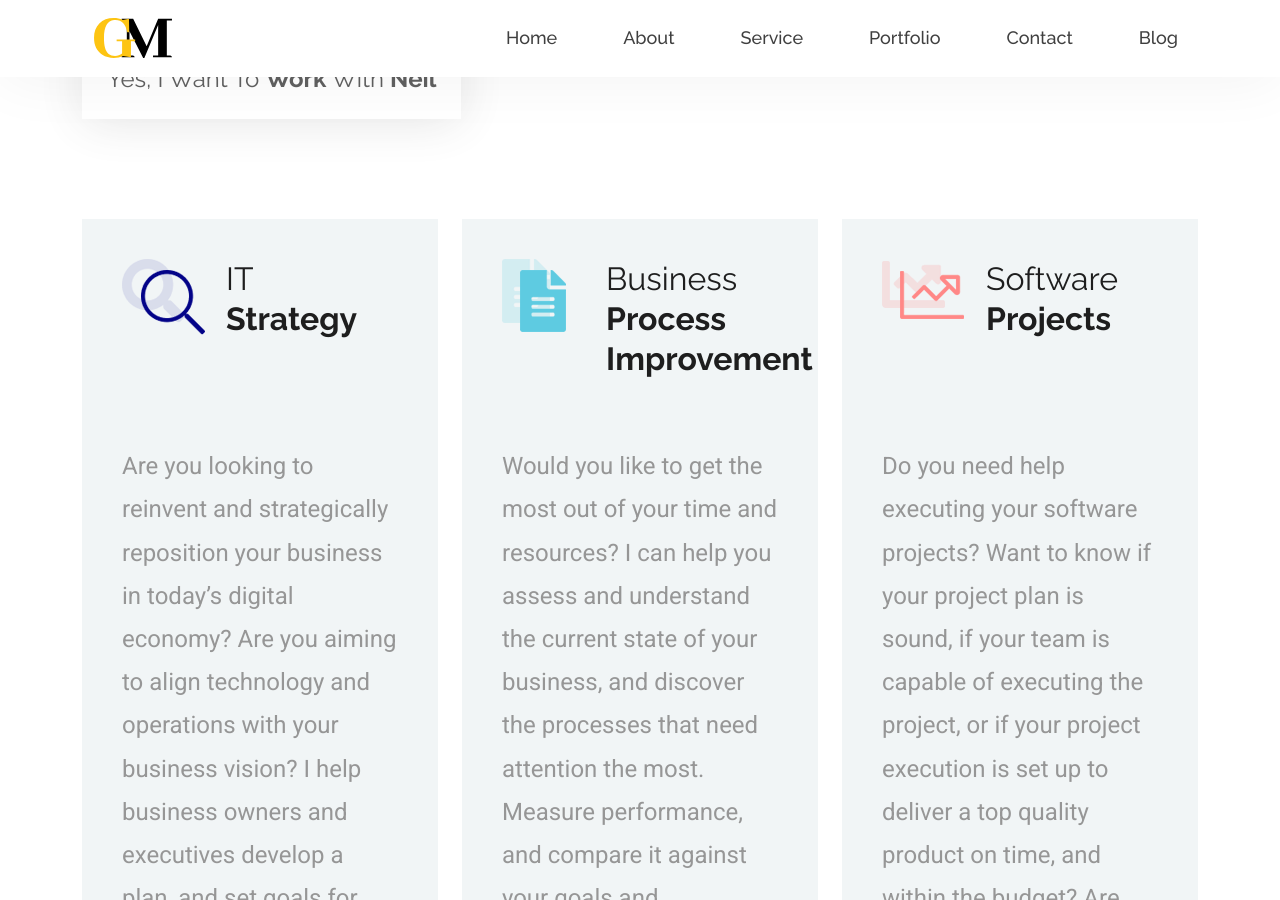
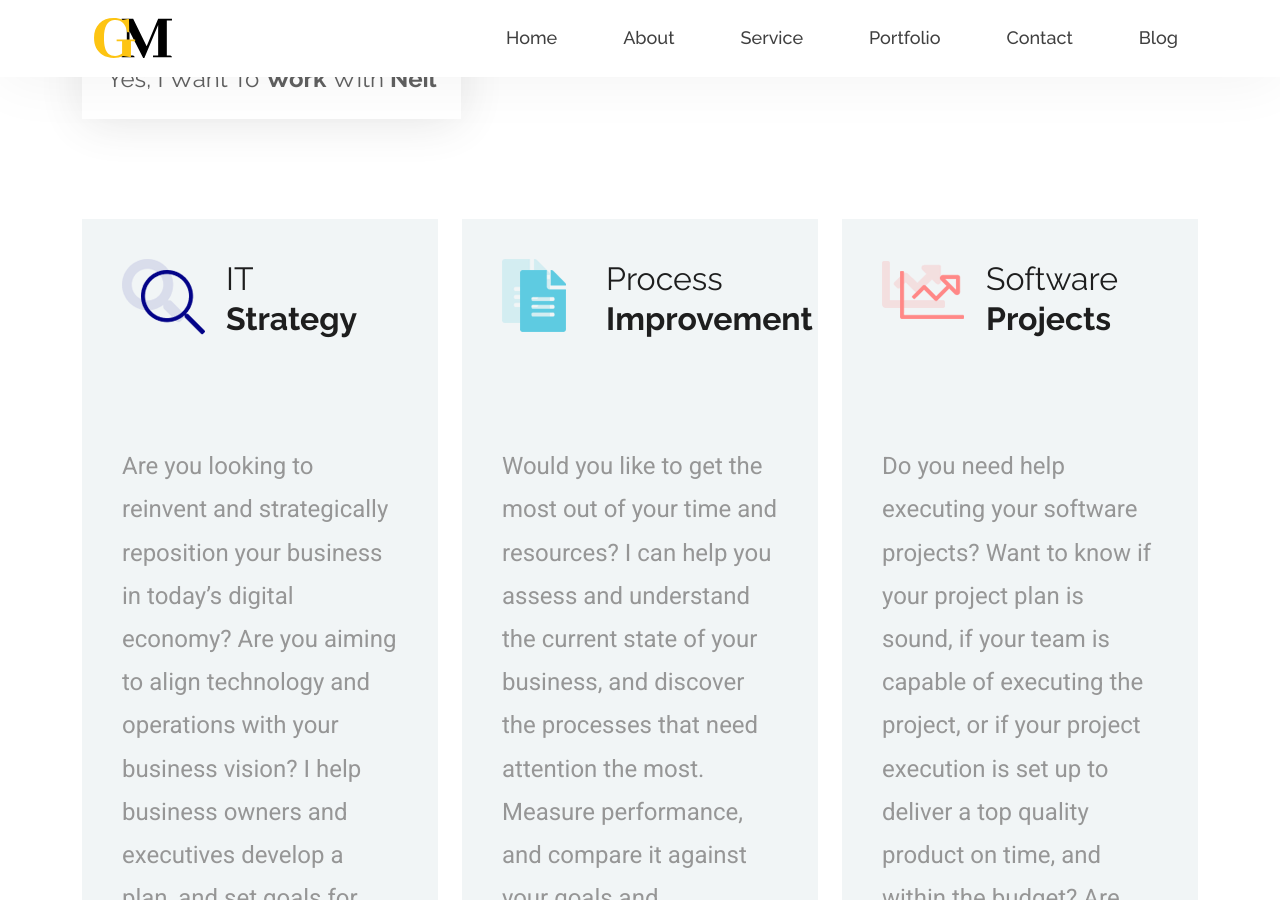
Before and after one commit to webuimaker/NPatel, a Jekyll site: the page built from index.markdown, in a window 1280 px wide and 900 px high, scrolled down 1883 px. Built offline with Jekyll 4.4.1, drawn with Linux system fonts in a browser that asks for light colours; nearby versions of some CDN libraries.

Commit message:
updated spacing

```diff
--- a/_config.yml
+++ b/_config.yml
@@ -32,8 +32,8 @@ home:
         Are you looking to reinvent and strategically reposition your business in today’s digital economy? Are you aiming to align technology and operations with your business vision? I help business owners and executives develop a plan, and set goals for how technologies will be implemented and used to meet key business objectives. We will define and prioritize your IT initiatives, and outline steps you have to take to turn your vision into a reality. As a result you will have a well thought out technology program that, when executed, will help you drive value, achieve competitive advantages, and improve customer experiences. Book a call, and let's see how I can help!
       icon: "/assets/images/search.png"
     - heading: >
-       <span> Business</span>
-       Process Improvement
+       <span> Process</span>
+        Improvement
       body: >
         Would you like to get the most out of your time and resources? I can help you assess and understand the current state of your business, and discover the processes that need attention the most. Measure performance, and compare it against your goals and benchmarks to identify areas of improvement. Optimize and standardize critical processes to maximize the productivity and efficiency of the work performed in your business. This will give you the ability to meet a greater demand, and consistently provide better customer experience. Book a time in my calendar and we can discuss how I can help in your problematic areas!
       icon: "/assets/images/file.png"
--- a/_includes/hero.html
+++ b/_includes/hero.html
@@ -2,7 +2,7 @@
 <section id="hero" class="d-flex">
     <div class="container hero-inner">
       <div class="row">
-        <div class="col-lg-6 d-lg-flex flex-lg-column align-items-stretch order-1  hero-img" data-aos="fade-up">
+        <div class="col-lg-5 d-lg-flex flex-lg-column align-items-stretch order-1  hero-img" data-aos="fade-up">
           <img src="{{ page.hero.image }}" class="img-fluid" alt="">
         </div>
         <div class="col-lg-6 d-lg-flex flex-lg-column pt-5 pt-lg-0 order-2 order-lg-2" data-aos="fade-up">
```
